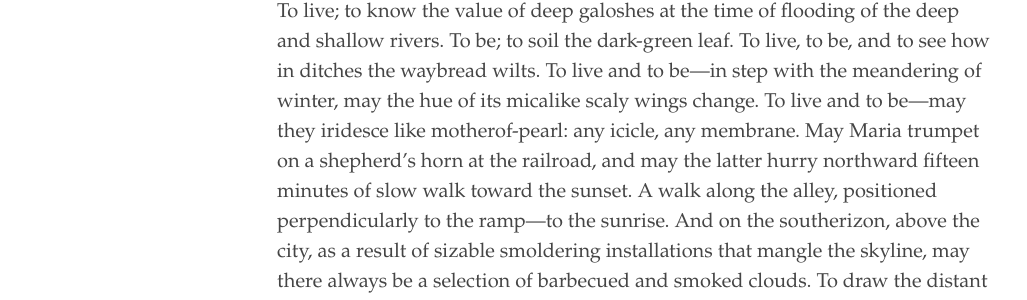
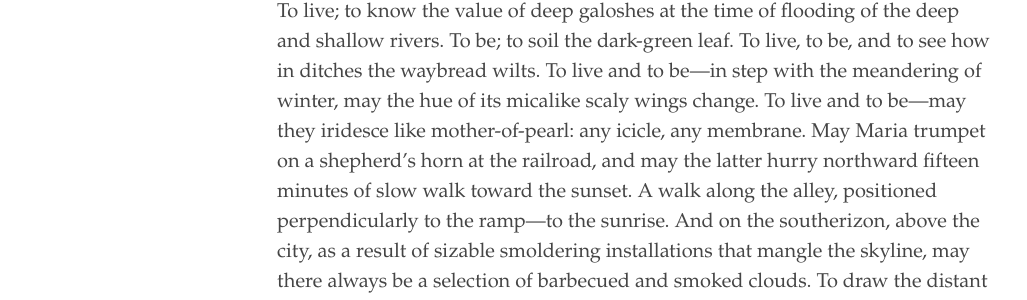
Before and after one commit to digbmc/dog-annotation-site, a Jekyll site: the page built from _texts/02_en.md, in a window 1280 px wide and 1400 px high. Shown: the part 215-515 px from the top of the window, without its empty margins (3-1030 px from the left). Built offline with Jekyll 4.4.1, drawn with Linux system fonts in a browser that asks for light colours; some of the changed text lies outside the part shown.

Commit message:
fixed missing hyphen

```diff
--- a/_texts/02_en.md
+++ b/_texts/02_en.md
@@ -10,7 +10,7 @@ of flooding of the deep and shallow rivers. To be; to
 soil the dark-green leaf. To live, to be, and to see how
 in ditches the waybread wilts. To live and to be—in step with
 the meandering of winter, may the hue of its micalike scaly
-wings change. To live and to be—may they iridesce like motherof-pearl: any icicle, any membrane. May Maria trumpet on a
+wings change. To live and to be—may they iridesce like mother-of-pearl: any icicle, any membrane. May Maria trumpet on a
 shepherd’s horn at the railroad, and may the latter hurry northward fifteen minutes of slow walk toward the sunset. A walk
 along the alley, positioned perpendicularly to the ramp—to
 the sunrise. And on the southerizon, above the city, as a result
```
